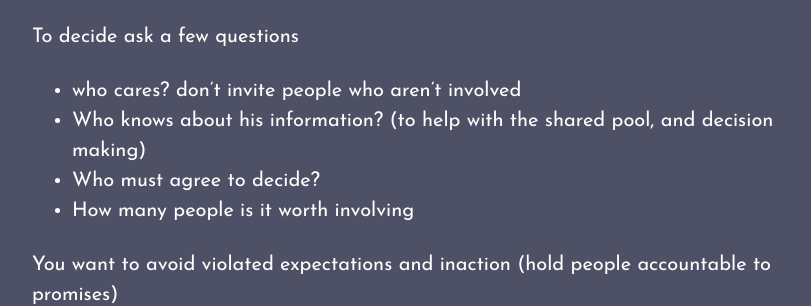
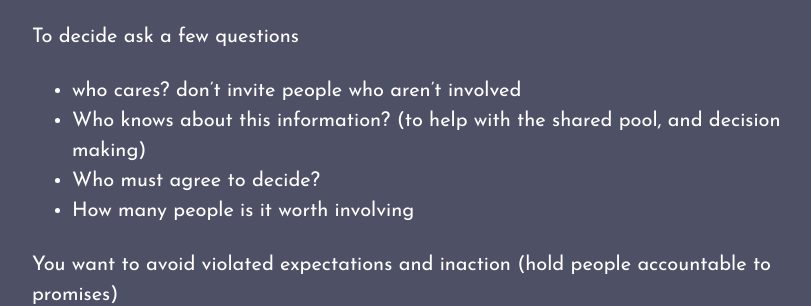
Before and after one commit to toranb/toranb.github.io, a Jekyll site: the page built from _posts/2021-09-27-crucial-conversations.html, in a window 1280 px wide and 900 px high, scrolled down 5645 px. Shown: the part 415-721 px from the top of the window, without its empty margins (224-1035 px from the left). Built offline with Jekyll 4.4.1, drawn with Linux system fonts in a browser that asks for light colours; Markdown is read by kramdown in place of the engine named in the settings.

Commit message:
typo in crucial conversations summary

```diff
--- a/_posts/2021-09-27-crucial-conversations.html
+++ b/_posts/2021-09-27-crucial-conversations.html
@@ -153,7 +153,7 @@ categories: blog archive
 <p>To decide ask a few questions</p>
 <ul>
   <li>who cares? don’t invite people who aren’t involved</li>
-  <li>Who knows about his information? (to help with the shared pool, and decision making)</li>
+  <li>Who knows about this information? (to help with the shared pool, and decision making)</li>
   <li>Who must agree to decide?</li>
   <li>How many people is it worth involving</li>
 </ul>
```
